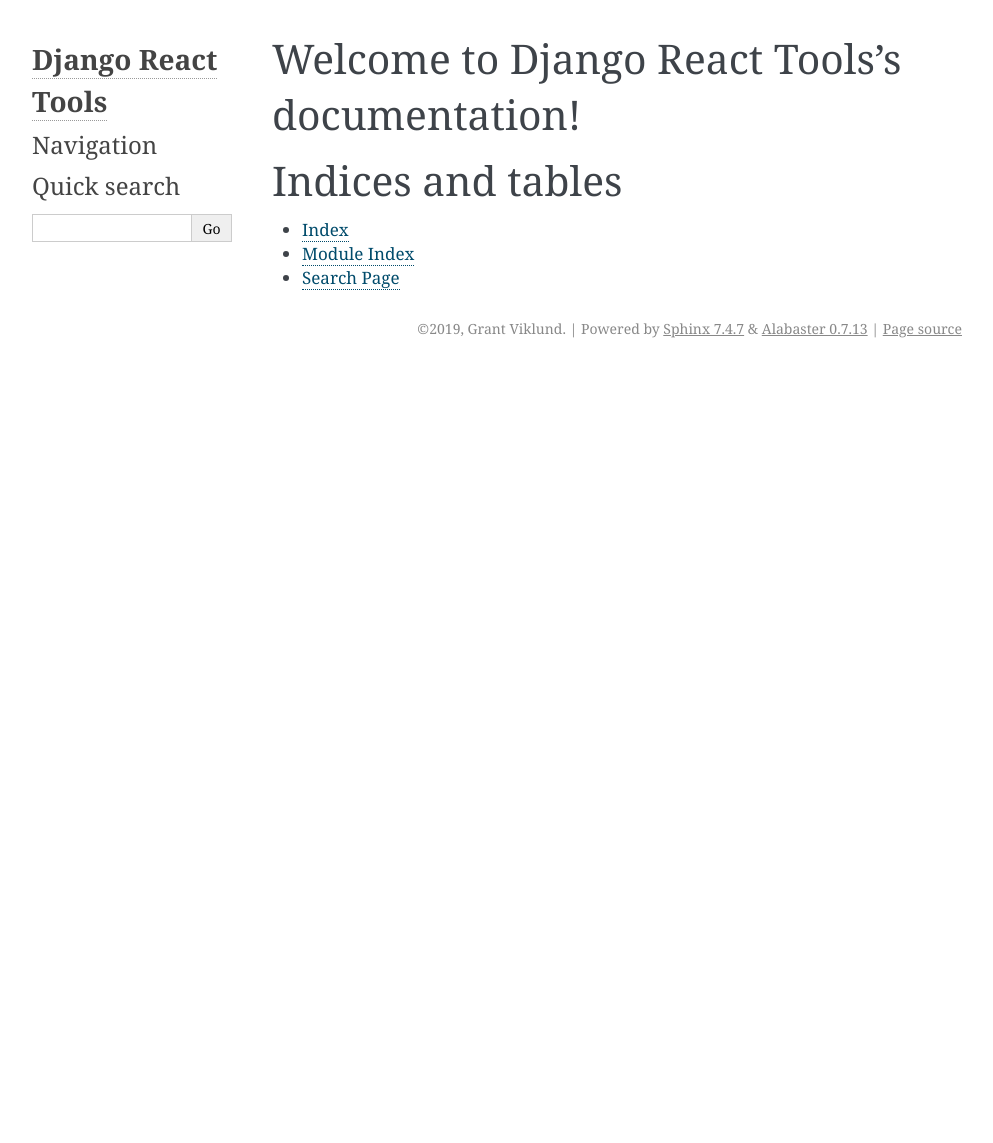
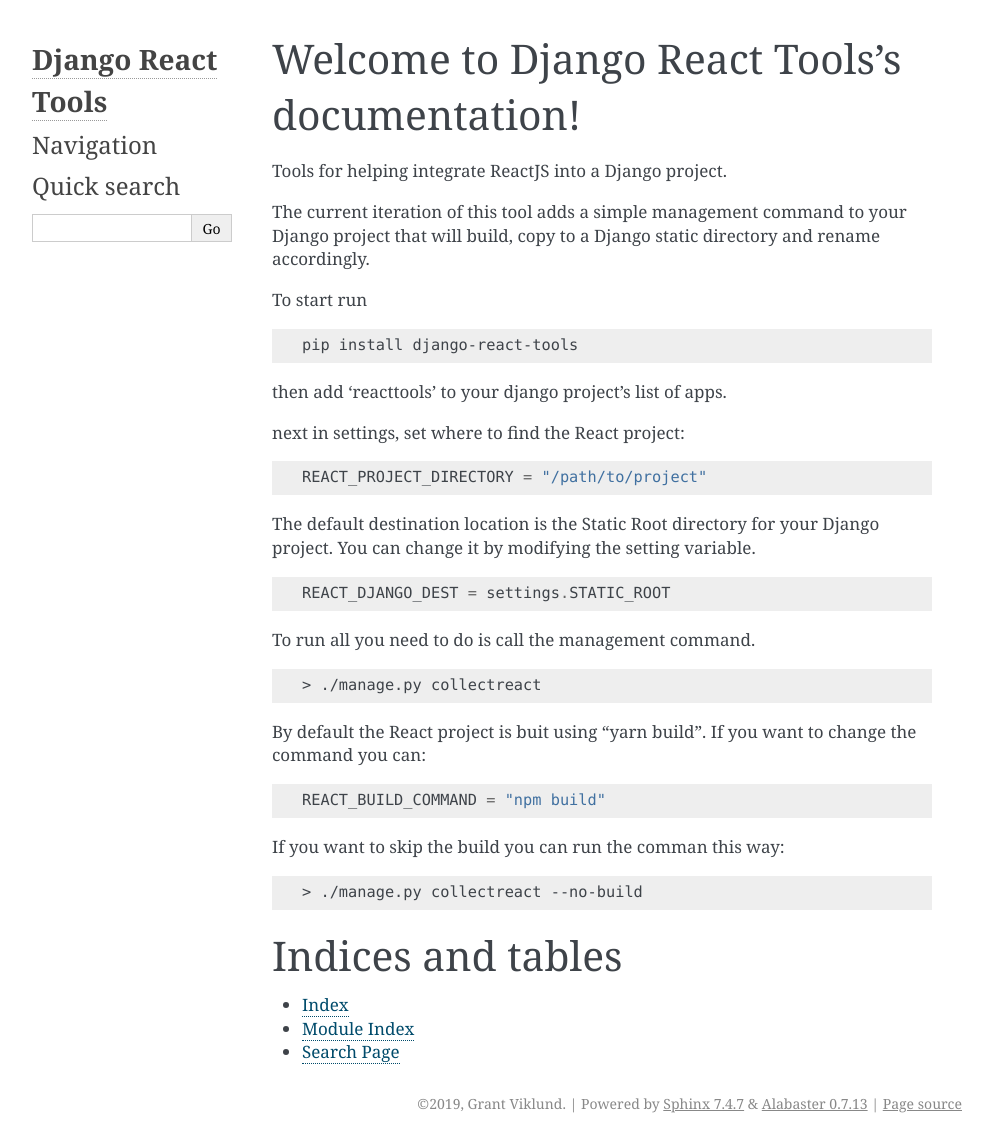
Before and after one commit to renderbox/django-react-tools, a Sphinx documentation site: the page built from docs/index.rst, in a window 1280 px wide. Shown: the whole page, without its empty margins (148-1141 px from the left). Built offline with Sphinx 7.4.7, drawn with Linux system fonts in a browser that asks for light colours; before the commit the page ends 900 px from its top, so only the background shows below that.

Commit message:
Updated the docs

```diff
--- a/docs/index.rst
+++ b/docs/index.rst
@@ -6,10 +6,51 @@
 Welcome to Django React Tools's documentation!
 ==============================================
 
-.. toctree::
-   :maxdepth: 2
-   :caption: Contents:
+Tools for helping integrate ReactJS into a Django project.
 
+The current iteration of this tool adds a simple management command to
+your Django project that will build, copy to a Django static directory
+and rename accordingly.
+
+To start run
+
+.. code:: bash
+
+   pip install django-react-tools
+
+then add ‘reacttools’ to your django project’s list of apps.
+
+next in settings, set where to find the React project:
+
+.. code:: python
+
+   REACT_PROJECT_DIRECTORY = "/path/to/project"
+
+The default destination location is the Static Root directory for your
+Django project. You can change it by modifying the setting variable.
+
+.. code:: python
+
+   REACT_DJANGO_DEST = settings.STATIC_ROOT
+
+To run all you need to do is call the management command.
+
+.. code:: bash
+
+   > ./manage.py collectreact
+
+By default the React project is buit using “yarn build”. If you want to
+change the command you can:
+
+.. code:: python
+
+   REACT_BUILD_COMMAND = "npm build"
+
+If you want to skip the build you can run the comman this way:
+
+.. code:: bash
+
+   > ./manage.py collectreact --no-build
 
 
 Indices and tables
```
